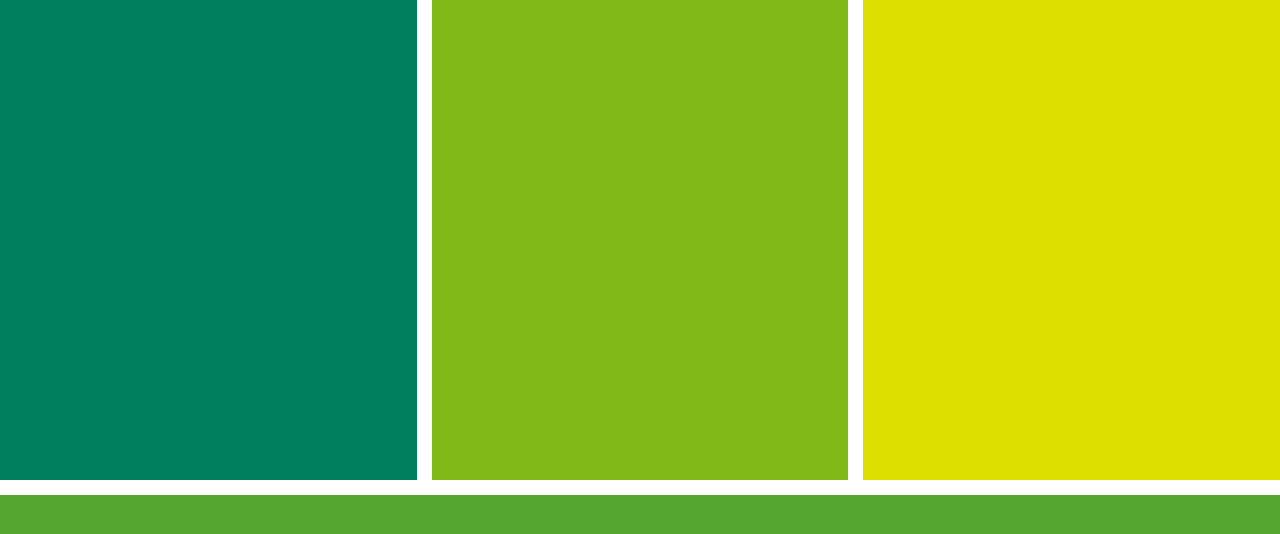
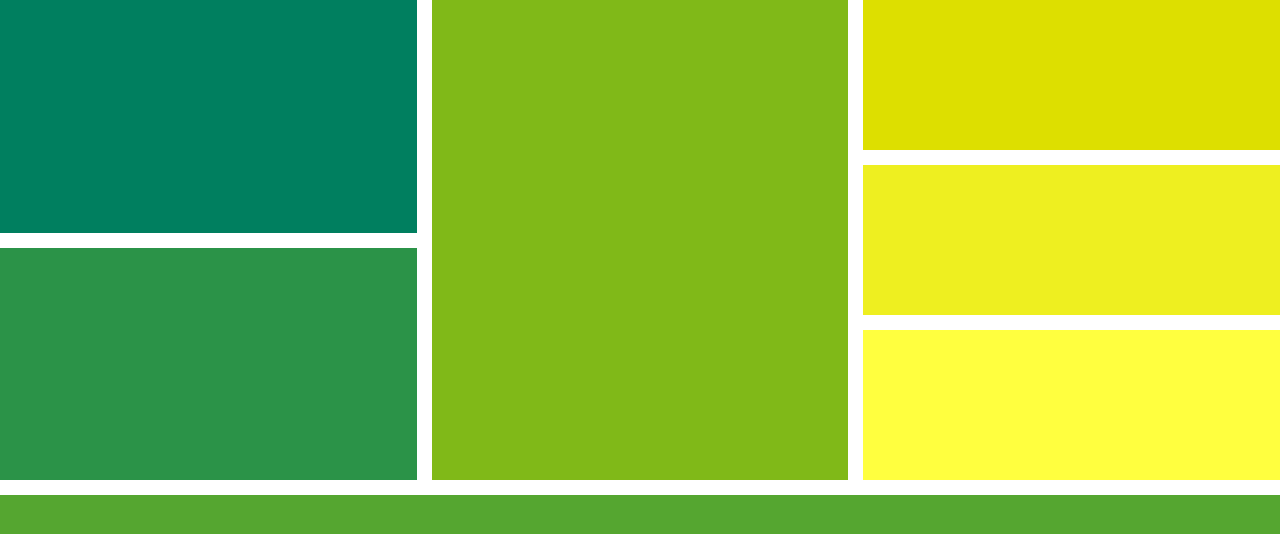
Before and after one commit to milapawlus/grid, a plain HTML site: page index.html in a window 1280 px wide. Drawn offline with Linux system fonts and the light colour scheme.

Commit message:
created ten items

```diff
--- a/index.html
+++ b/index.html
@@ -11,9 +11,16 @@
 <body>
     <div class="grid-container">
         <div class="item1">
-            <div class="item3"></div>
+            <div class="item3">
+                <div class="item6"></div>
+                <div class="item7"></div>
+            </div>
             <div class="item4"></div>
-            <div class="item5"></div>
+            <div class="item5">
+                <div class="item8"></div>
+                <div class="item9"></div>
+                <div class="item10"></div>
+            </div>
         </div>
         <div class="item2"></div>
     </div>
--- a/styles/style.css
+++ b/styles/style.css
@@ -24,8 +24,11 @@ body {
 }
 
 .item3 {
+    display: grid;
     grid-column: 1 / 2;
-    background-color: #007F5F;
+    background-color: white;
+    grid-template-rows: 1fr 1fr;
+    gap: 15px;
 }
 
 .item4 {
@@ -34,6 +37,34 @@ body {
 }
 
 .item5 {
+    display: grid;
     grid-column: 3 / 4;
+    background-color: white;
+    grid-template-rows: 1fr 1fr 1fr;
+    gap: 15px;
+}
+
+.item6 {
+    grid-row: 1 / span 1;
+    background-color: #007F5F;
+}
+
+.item7 {
+    grid-row: 2 / span 1;
+    background-color: #2B9348;
+}
+
+.item8 {
+    grid-row: 1 / span 1;
     background-color: #DDDF00;
 }
+
+.item9 {
+    grid-row: 2 / 3;
+    background-color: #EEEF20;
+}
+
+.item10 {
+    grid-row: 3 / span 1;
+    background-color: #FFFF3F;
+}
```
